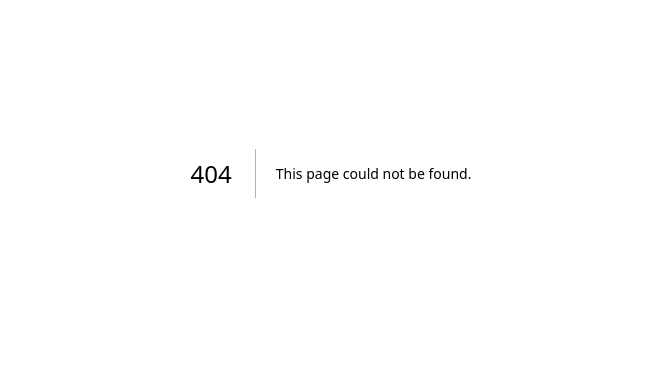
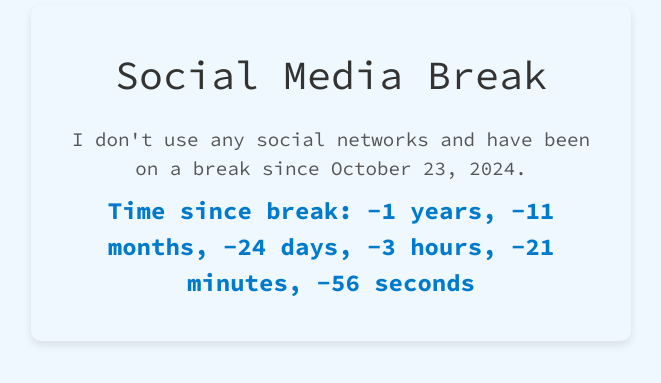
Before and after one commit to turalowski/tural.dev, a Next.js app: page /social-break in a window 1280 px wide. Before the commit this address had no page. Shown: the part 227-610 px from the top of the page, without its empty margins (309-970 px from the left). Built offline with nearby package versions, Linux system fonts and the light colour scheme.

Commit message:
Social media break

```diff
--- /dev/null
+++ b/app/social-break.tsx
@@ -0,0 +1,37 @@
+import React, { useState, useEffect } from 'react';
+
+const SocialBreakPage: React.FC = () => {
+  const [timeElapsed, setTimeElapsed] = useState<string>('');
+
+  useEffect(() => {
+    const startDate = new Date('2024-10-23T00:00:00');
+    const interval = setInterval(() => {
+      const now = new Date();
+      const diff = now.getTime() - startDate.getTime();
+      const days = Math.floor(diff / (1000 * 60 * 60 * 24));
+      const hours = Math.floor((diff % (1000 * 60 * 60 * 24)) / (1000 * 60 * 60));
+      const minutes = Math.floor((diff % (1000 * 60 * 60)) / (1000 * 60));
+      const seconds = Math.floor((diff % (1000 * 60)) / 1000);
+      setTimeElapsed(`${days}d ${hours}h ${minutes}m ${seconds}s`);
+    }, 1000);
+    return () => clearInterval(interval);
+  }, []);
+
+  return (
+    <div style={{
+      padding: '40px',
+      textAlign: 'center',
+      backgroundColor: '#f0f8ff',
+      borderRadius: '10px',
+      boxShadow: '0 4px 8px rgba(0, 0, 0, 0.1)',
+      maxWidth: '600px',
+      margin: '40px auto'
+    }}>
+      <h1 style={{ color: '#333', fontSize: '2.5em', marginBottom: '20px' }}>Social Media Break</h1>
+      <p style={{ color: '#555', fontSize: '1.2em', marginBottom: '10px' }}>I don&apos;t use any social networks and have been on a break since October 23, 2024.</p>
+      <p style={{ color: '#007acc', fontSize: '1.5em', fontWeight: 'bold' }}>Time since break: {timeElapsed}</p>
+    </div>
+  );
+};
+
+export default SocialBreakPage;
--- /dev/null
+++ b/app/social-break/page.tsx
@@ -0,0 +1,53 @@
+'use client';
+
+import React, { useEffect, useState } from 'react';
+
+const SocialBreakPage = () => {
+  const [timeElapsed, setTimeElapsed] = useState('');
+
+  useEffect(() => {
+    const startDate = new Date('2024-10-23T00:00:00');
+    const updateTimer = () => {
+      const now = new Date();
+      const diff = now.getTime() - startDate.getTime();
+
+      const years = Math.floor(diff / (1000 * 60 * 60 * 24 * 365));
+      const months = Math.floor((diff % (1000 * 60 * 60 * 24 * 365)) / (1000 * 60 * 60 * 24 * 30));
+      const days = Math.floor((diff % (1000 * 60 * 60 * 24 * 30)) / (1000 * 60 * 60 * 24));
+      const hours = Math.floor((diff % (1000 * 60 * 60 * 24)) / (1000 * 60 * 60));
+      const minutes = Math.floor((diff % (1000 * 60 * 60)) / (1000 * 60));
+      const seconds = Math.floor((diff % (1000 * 60)) / 1000);
+
+      setTimeElapsed(`${years} years, ${months} months, ${days} days, ${hours} hours, ${minutes} minutes, ${seconds} seconds`);
+    };
+
+    const timerId = setInterval(updateTimer, 1000);
+    return () => clearInterval(timerId);
+  }, []);
+
+  return (
+    <div style={{
+      display: 'flex',
+      minHeight: '100vh',
+      width: '100%',
+      justifyContent: 'center',
+      alignItems: 'center',
+      backgroundColor: '#f0f8ff'
+    }}>
+      <div style={{
+        padding: '40px',
+        textAlign: 'center',
+        backgroundColor: '#f0f8ff',
+        borderRadius: '10px',
+        boxShadow: '0 4px 8px rgba(0, 0, 0, 0.1)',
+        maxWidth: '600px'
+      }}>
+        <h1 style={{ color: '#333', fontSize: '2.5em', marginBottom: '20px' }}>Social Media Break</h1>
+        <p style={{ color: '#555', fontSize: '1.2em', marginBottom: '10px' }}>I don&apos;t use any social networks and have been on a break since October 23, 2024.</p>
+        <p style={{ color: '#007acc', fontSize: '1.5em', fontWeight: 'bold' }}>Time since break: {timeElapsed}</p>
+      </div>
+    </div>
+  );
+};
+
+export default SocialBreakPage;
```
